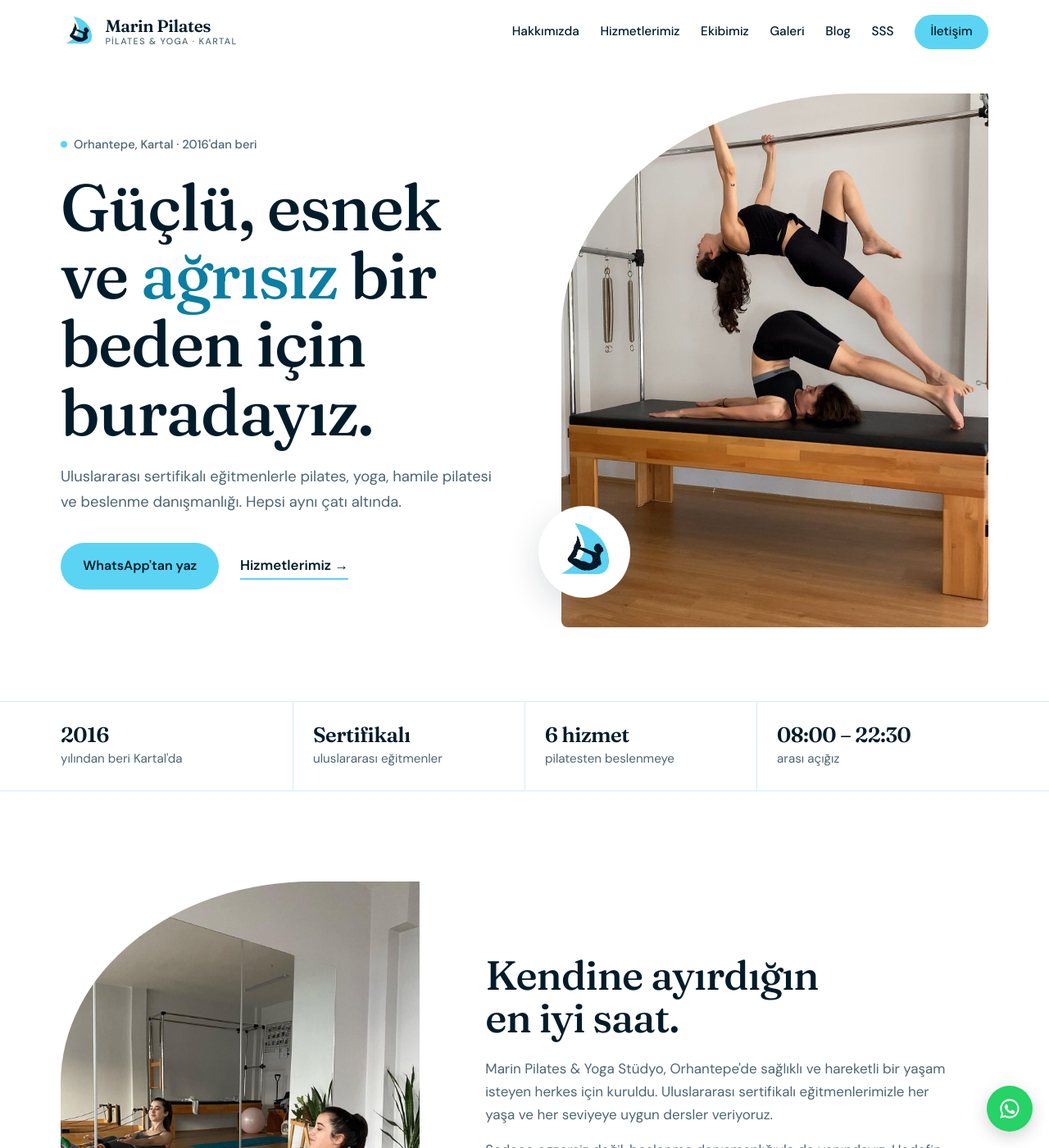
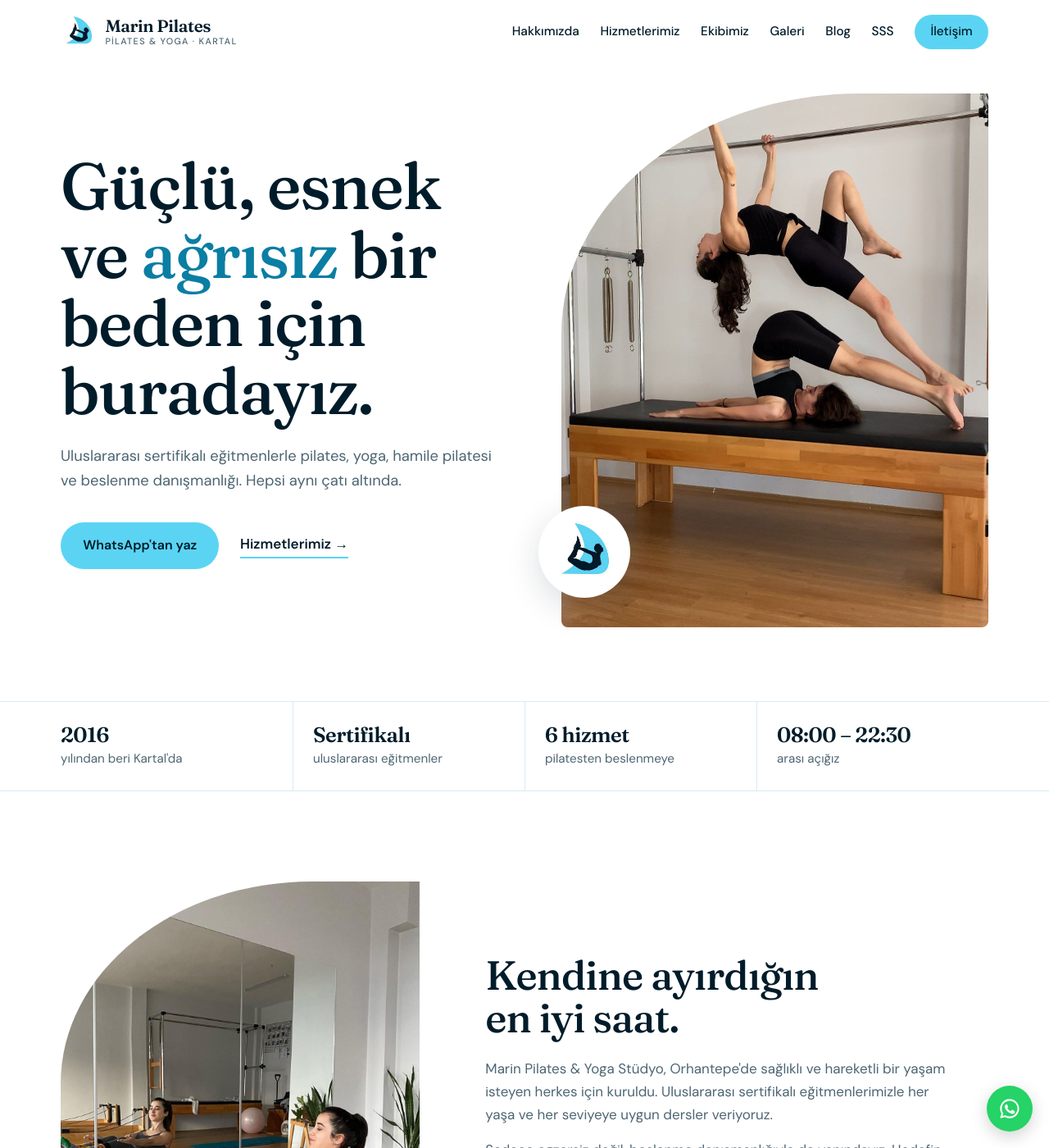
Before and after one commit to irembasoglu/pilates, a Jekyll site: the page built from index.html, in a window 1280 px wide and 1400 px high. Shown: the whole window at 82% size. Built offline with Jekyll 4.4.1, drawn with Linux system fonts in a browser that asks for light colours.

Commit message:
Başlıkların üstündeki etiketler kaldırıldı
Co-Authored-By: Claude Opus 5.5 <noreply@anthropic.com>
Claude-Session: https://claude.ai/code/session_01V8pagf3RSBv4mF8qP7Bptg

```diff
--- a/_includes/sayfa-basi.html
+++ b/_includes/sayfa-basi.html
@@ -1,6 +1,5 @@
 <section class="page-hero">
   <div class="container">
-    <p class="crumb"><a href="index.html">Ana sayfa</a>{% if include.ust %} / <a href="{{ include.ust_link }}">{{ include.ust }}</a>{% endif %} / {{ include.yer }}</p>
     <h1>{{ include.baslik }}</h1>
     {% if include.lead %}<p class="lead">{{ include.lead }}</p>{% endif %}
   </div>
--- a/_includes/yazilar.html
+++ b/_includes/yazilar.html
@@ -2,7 +2,6 @@
 <div class="post-list">
   {% for y in yazilar %}
   <a href="{{ y.url | remove_first: '/' }}" class="post-item">
-    <span class="post-tag">{{ y.etiket }}</span>
     <h3>{{ y.baslik }}</h3>
     <p>{{ y.ozet }}</p>
     <span class="read-more">Yazıyı oku →</span>
--- a/index.html
+++ b/index.html
@@ -5,7 +5,6 @@ menu: anasayfa
 <section class="hero">
   <div class="container hero-inner">
     <div class="hero-text">
-      <p class="place">Orhantepe, Kartal · 2016'dan beri</p>
       <h1>Güçlü, esnek ve <em>ağrısız</em> bir beden için buradayız.</h1>
       <p class="lead">Uluslararası sertifikalı eğitmenlerle pilates, yoga, hamile pilatesi ve beslenme danışmanlığı. Hepsi aynı çatı altında.</p>
       <div class="hero-actions">
--- a/style.css
+++ b/style.css
@@ -106,11 +106,6 @@ p + p { margin-top: .9rem; }
 .hero { padding: 36px 0 90px; }
 .hero-inner { display: grid; grid-template-columns: 1.05fr 1fr; gap: 64px; align-items: center; }
 .hero-text { min-width: 0; }
-.place {
-  display: inline-flex; align-items: center; gap: .5rem;
-  font-size: .92rem; font-weight: 500; color: var(--muted); margin-bottom: 1.4rem;
-}
-.place::before { content: ""; width: 8px; height: 8px; border-radius: 50%; background: var(--blue); }
 .hero h1 { margin-bottom: 1.4rem; }
 .hero h1 em { font-style: normal; color: var(--blue-text); }
 .lead { font-size: 1.15rem; color: var(--muted); max-width: 32em; }
@@ -207,7 +202,6 @@ p + p { margin-top: .9rem; }
 /* Blog listesi */
 .post-list { display: grid; grid-template-columns: repeat(3, 1fr); gap: 40px; }
 .post-item { text-decoration: none; border-top: 2px solid var(--navy); padding-top: 22px; display: flex; flex-direction: column; gap: .6rem; }
-.post-tag { font-size: .85rem; font-weight: 600; color: var(--blue-text); }
 .post-item h3 { font-size: 1.5rem; transition: color .2s; }
 .post-item p { color: var(--muted); }
 .post-item:hover h3 { color: var(--blue-text); }
@@ -234,9 +228,6 @@ p + p { margin-top: .9rem; }
   border-radius: 70% 0 0 0 / 55% 0 0 0;
 }
 .page-hero .container { position: relative; z-index: 1; }
-.crumb { font-size: .9rem; color: var(--muted); margin-bottom: 1.2rem; }
-.crumb a { text-decoration: none; }
-.crumb a:hover { color: var(--blue-text); }
 .page-hero h1 { max-width: 14ch; margin-bottom: 1.2rem; }
 .page-hero .lead { max-width: 36em; }
 
```
